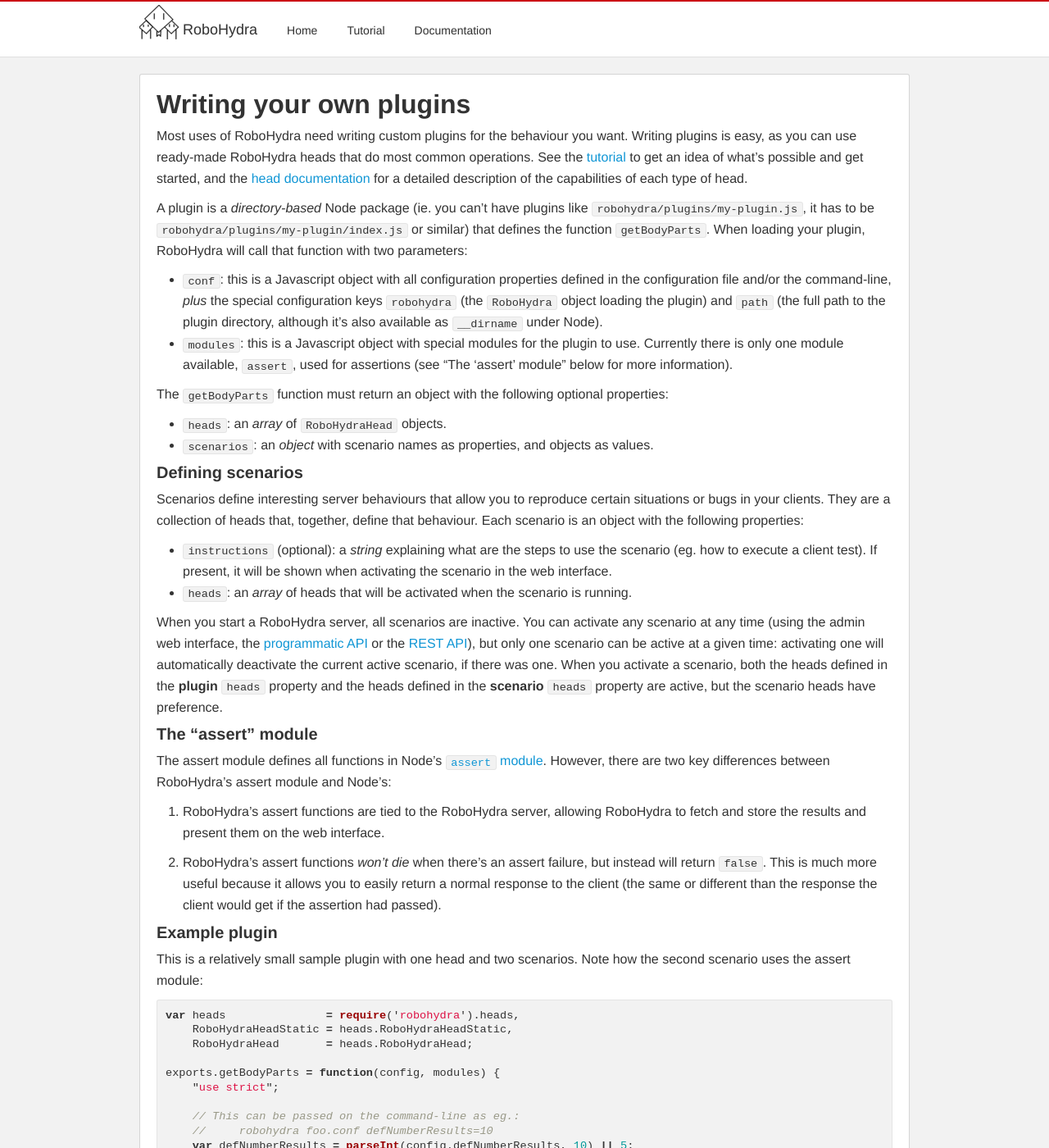
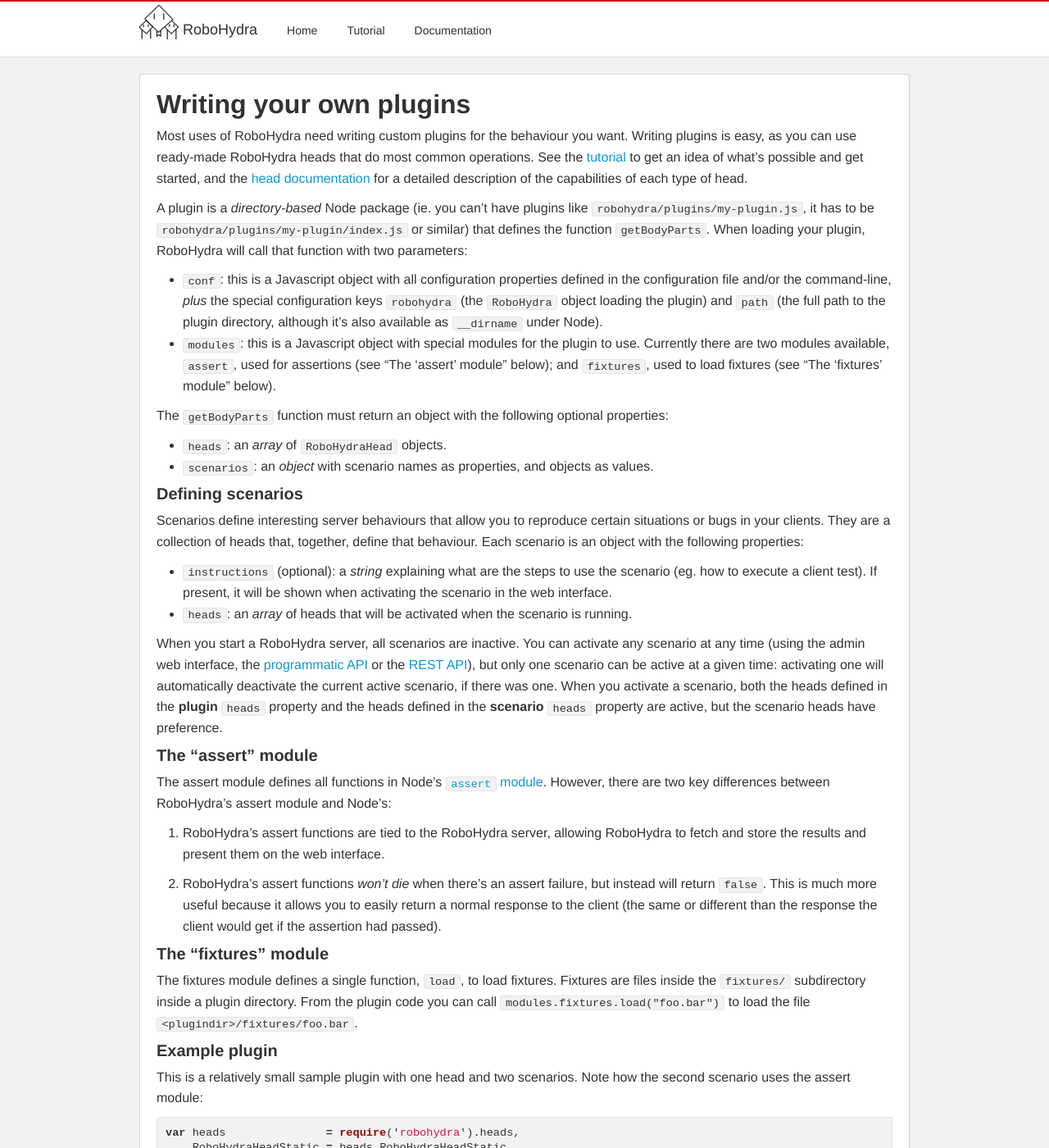
Before and after one commit to robohydra/robohydra, a Jekyll site: the page built from documentation/next/plugins/index.md, in a window 1280 px wide and 1400 px high. Shown: the whole window at 82% size. Built offline with Jekyll 4.4.1, drawn with Linux system fonts in a browser that asks for light colours.

Commit message:
Document "fixtures" module

```diff
--- a/documentation/next/plugins/index.md
+++ b/documentation/next/plugins/index.md
@@ -24,9 +24,10 @@ that function with two parameters:
   the plugin directory, although it's also available as `__dirname`
   under Node).
 * `modules`: this is a Javascript object with special modules for the
-  plugin to use. Currently there is only one module available,
-  `assert`, used for assertions (see "The 'assert' module" below for
-  more information).
+  plugin to use. Currently there are two modules available, `assert`,
+  used for assertions (see "The 'assert' module" below); and
+  `fixtures`, used to load fixtures (see "The 'fixtures' module"
+  below).
 
 The `getBodyParts` function must return an object with the following
 optional properties:
@@ -74,6 +75,15 @@ failure, but instead will return `false`. This is much more useful
 because it allows you to easily return a normal response to the client
 (the same or different than the response the client would get if the
 assertion had passed).
+
+
+### The "fixtures" module
+
+The fixtures module defines a single function, `load`, to load
+fixtures. Fixtures are files inside the `fixtures/` subdirectory
+inside a plugin directory. From the plugin code you can call
+`modules.fixtures.load("foo.bar")` to load the file
+`<plugindir>/fixtures/foo.bar`.
 
 
 ### Example plugin
```
